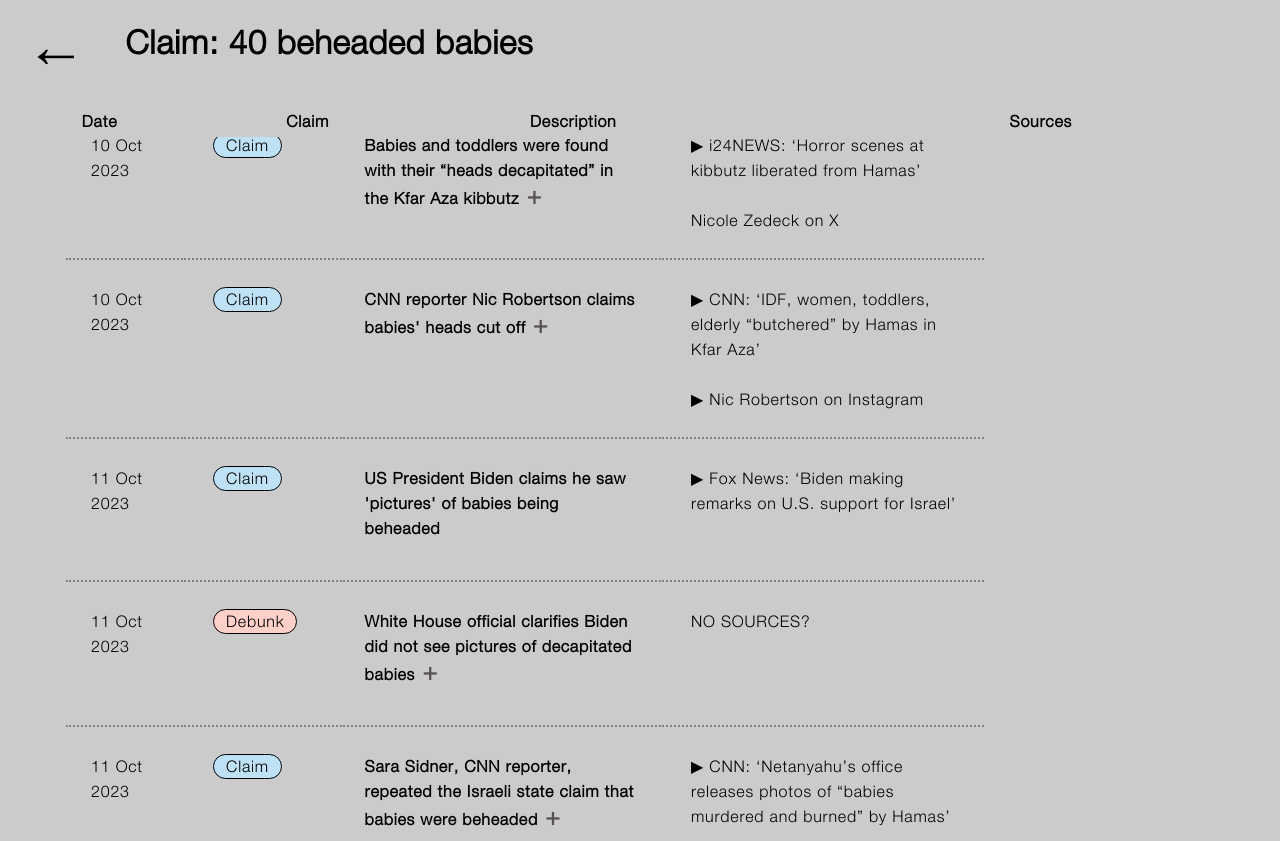
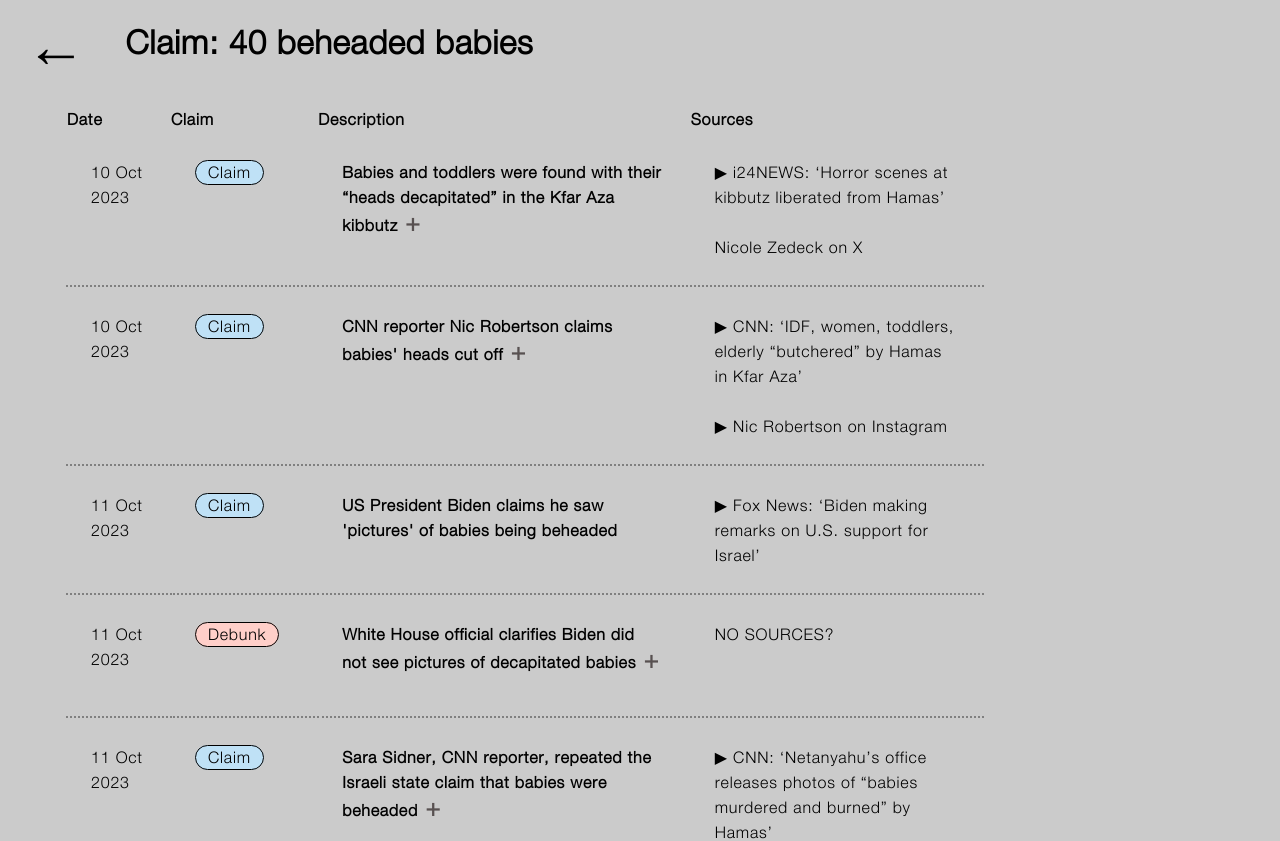
Before and after one commit to tamtzekin/hasbara-tracker, a React (Create React App) app: page /claim-a in a window 1280 px wide. Shown: the top 841 px of the page. Built offline with nearby package versions, Linux system fonts and the light colour scheme.

Commit message:
column widths, fixed header pos

```diff
--- a/src/components/ClaimA.js
+++ b/src/components/ClaimA.js
@@ -15,10 +15,10 @@ const ClaimA = () => {
         <span class="table-container">
             <table>
                 <colgroup>
-                    <col style={{ width: '2%'}} />
                     <col style={{ width: '1%'}} />
-                    <col style={{ width: '12%'}} />
-                    <col style={{ width: '12%'}} />
+                    <col style={{ width: '1%'}} />
+                    <col style={{ width: '20%'}} />
+                    <col style={{ width: '15%'}} />
                 </colgroup>
 
             <thead>
--- a/src/components/ClaimPage.css
+++ b/src/components/ClaimPage.css
@@ -176,10 +176,9 @@ td {
 }
 
 thead {
-    position: fixed;
-    display: table;
-    width: 100%;
-    margin-left: 1%;
+    /* position: fixed; */
+    /* width: 100%; */
+    display: table-header-group;
     background:#cbcbcb;
 }
 
```
